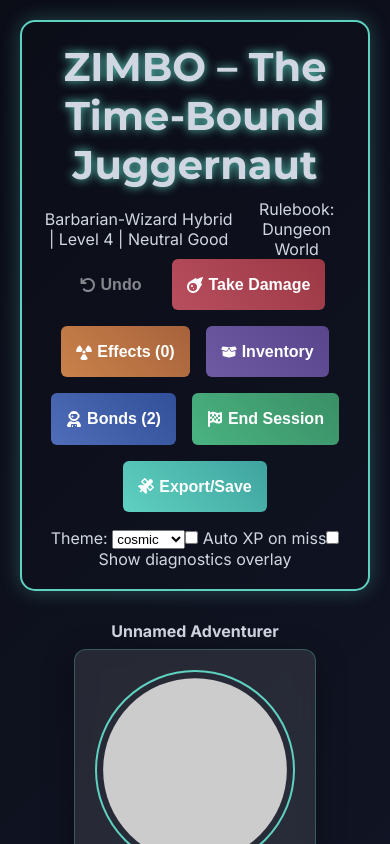
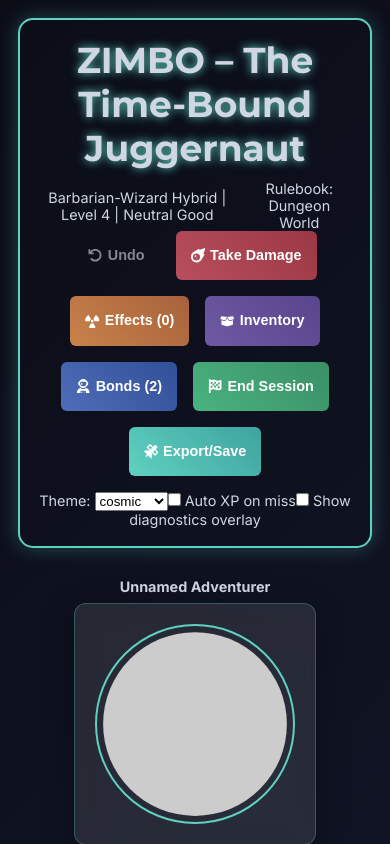
Before and after one commit to thwoom/zimbo-tauri-character-sheet, a React (Vite) app: page / in a window 390 px wide. Shown: the top 844 px of the page. Built offline with nearby package versions, Linux system fonts and the light colour scheme.

Commit message:
feat: adjust typography for small screens

```diff
--- a/src/styles/theme.css
+++ b/src/styles/theme.css
@@ -312,3 +312,19 @@
   --glow-shadow: rgba(39, 169, 161, 0.35);
   --glow-shadow-strong: rgba(39, 169, 161, 0.6);
 }
+
+@media (max-width: 767px) {
+  :root {
+    --font-size-heading: 2.25rem;
+    --font-size-body: 0.9rem;
+    --hud-spacing: 1.125rem;
+  }
+
+  :root[data-theme='classic'] {
+    --hud-spacing: 0.9rem;
+  }
+
+  :root[data-theme='moebius'] {
+    --hud-spacing: 1.35rem;
+  }
+}
```
